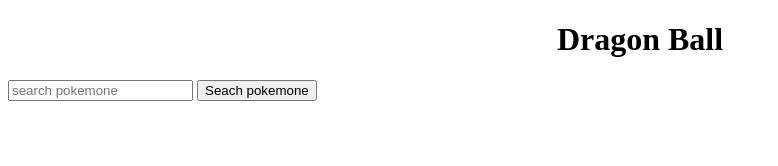
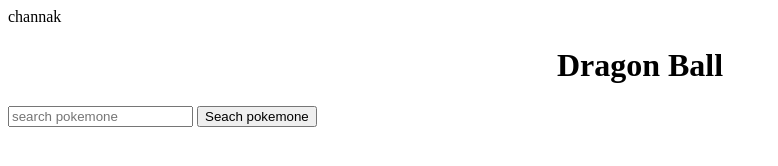
Before and after one commit to channak-715/testAPI, a plain HTML site: page index.html in a window 1280 px wide. Shown: the whole page, without its empty margins (0-778 px from the left). Drawn offline with Linux system fonts and the light colour scheme.

Commit message:
Update index.html

```diff
--- a/index.html
+++ b/index.html
@@ -4,6 +4,8 @@
     <head>
         <meta charset="utf-8">
         <meta name="viewport" content="width=device-width, initial-scale=1">
+        <tiitle>channak</tiitle>
+
     </head>
 
     <body>
```
